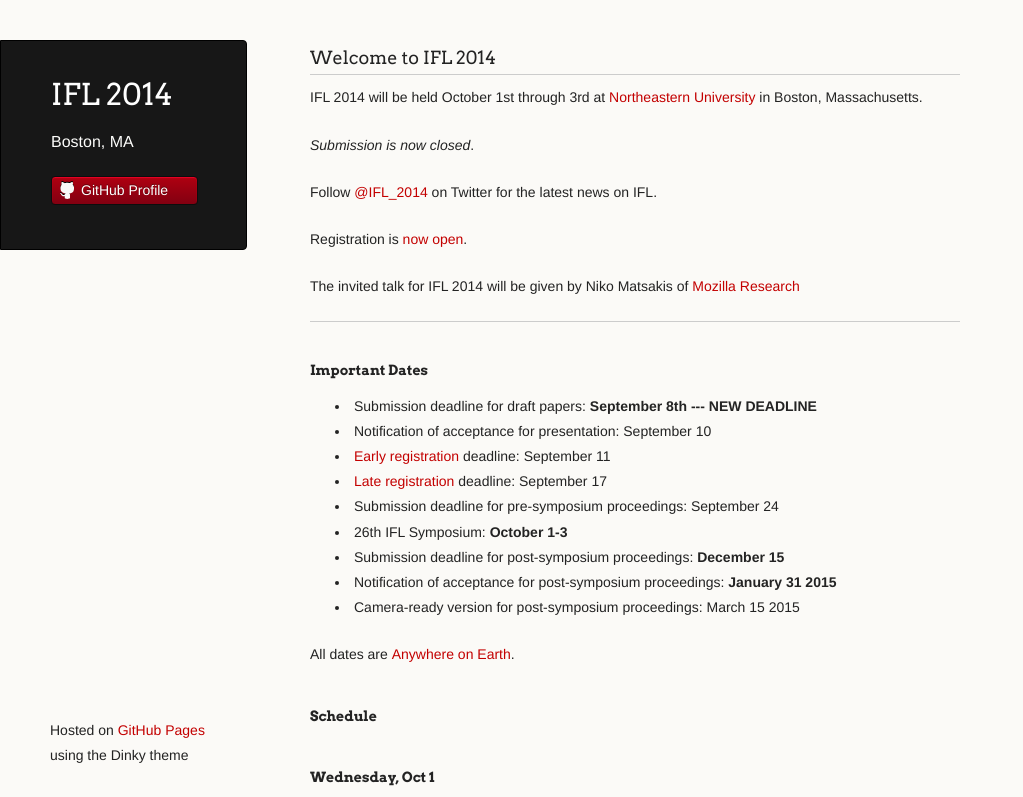
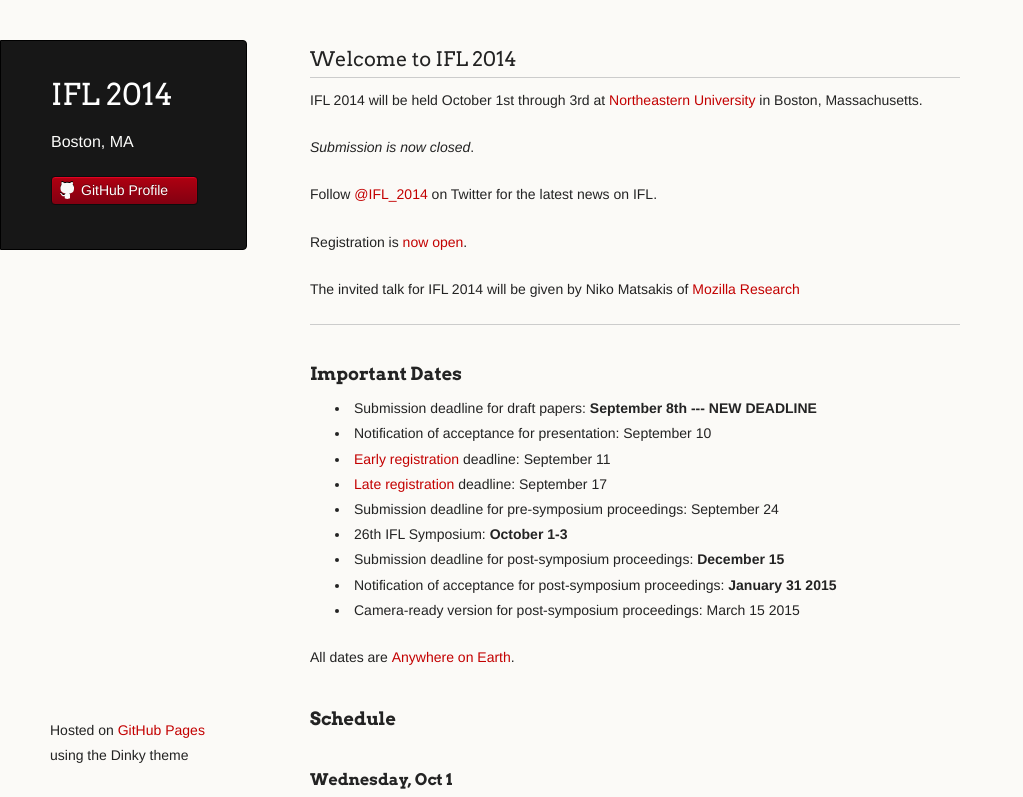
Before and after one commit to ifl2014/ifl2014.github.io, a plain HTML site: page index.html in a window 1280 px wide. Shown: the top 797 px of the page, without its empty margins (0-1023 px from the left). Drawn offline with Linux system fonts and the light colour scheme.

Commit message:
Update styles.css

```diff
--- a/stylesheets/styles.css
+++ b/stylesheets/styles.css
@@ -67,10 +67,22 @@ h2 {
 }
 
 h3 {
-	font-size: 18px;
+	font-size: 20px;
 }
 
-h4, h5, h6 {
+h4 {
+	font-family: Arvo, Monaco, serif;
+	font-size: 18px;
+	font-weight: 700;
+}
+
+ h5 {
+	font-family: Arvo, Monaco, serif;
+	font-weight: 700;
+	font-size: 16px;
+}
+
+ h6 {
 	font-family: Arvo, Monaco, serif;
 	font-weight: 700;
 }
```
